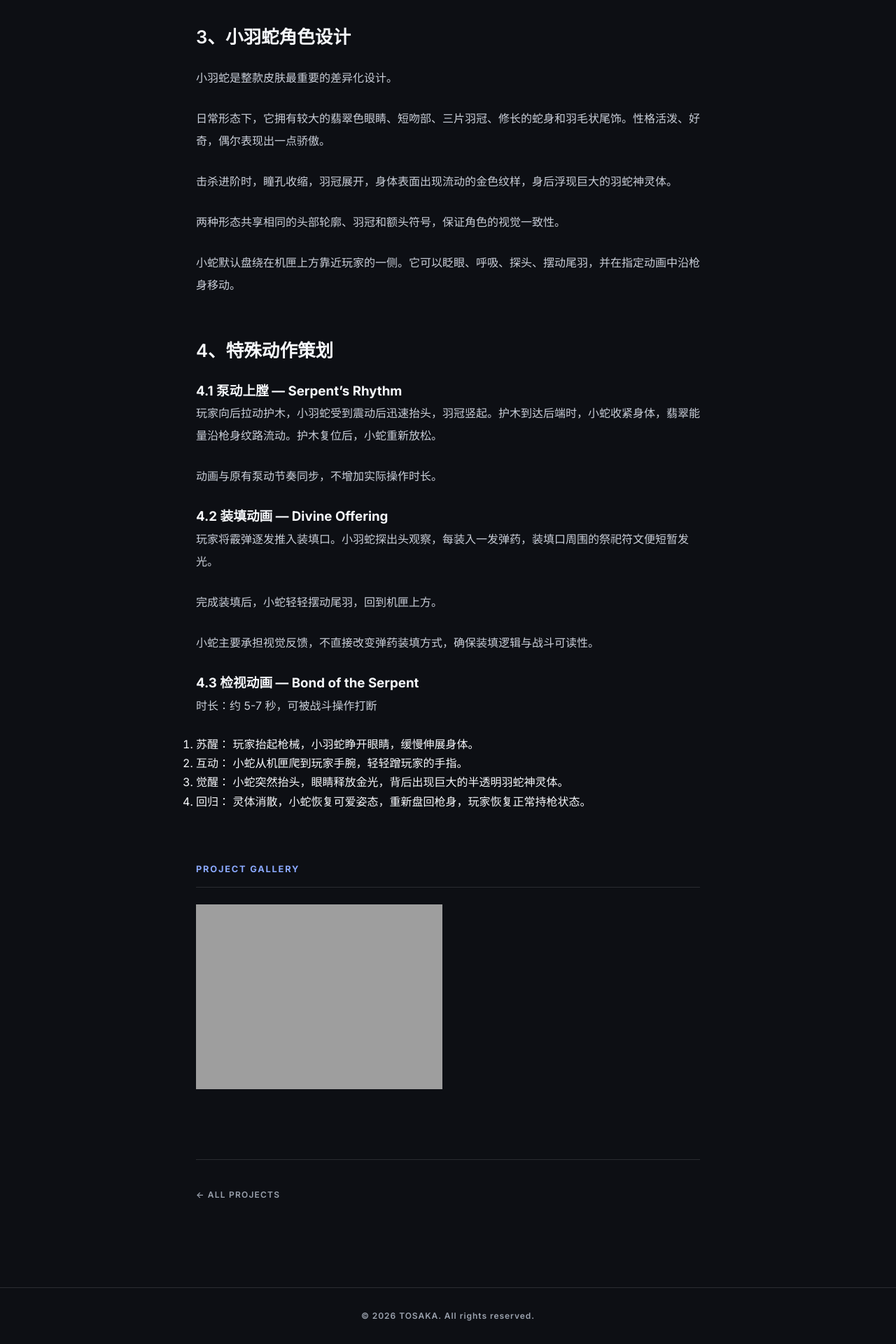
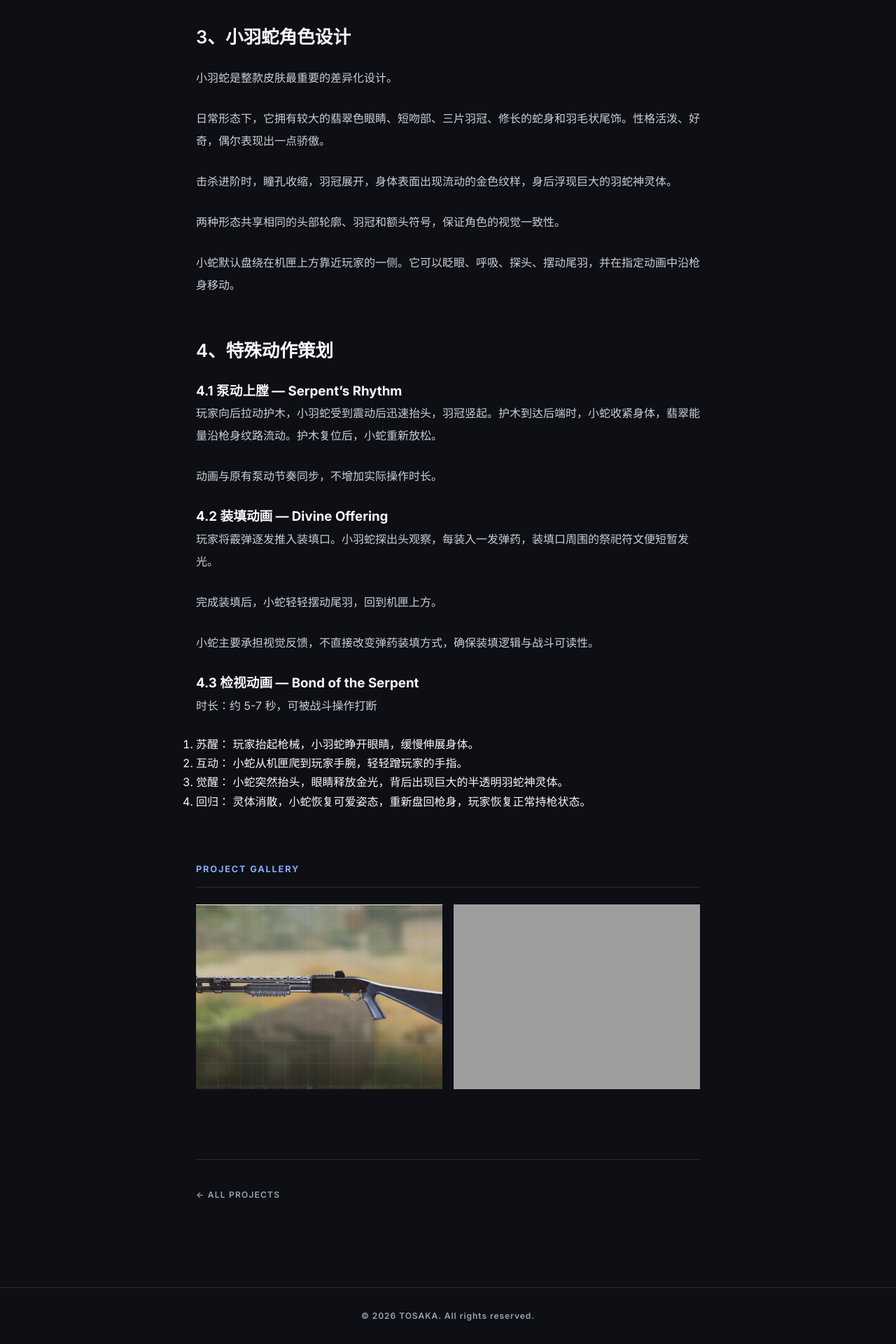
Before and after one commit to Emojiiiii/TOSAKA.github.io, a Jekyll site: the page built from _work/test.md, in a window 1280 px wide. Shown: the part 1800-3720 px from the top of the page at 70% size. Built offline with Jekyll 4.4.1, drawn with Linux system fonts in a browser that asks for light colours; grey boxes are pictures that could not be loaded.

Commit message:
Update _work/test.md (via Pages CMS)

```diff
--- a/_work/test.md
+++ b/_work/test.md
@@ -13,6 +13,7 @@ description: |-
   核心设计： 活体羽蛇 × 古代神殿
 cover: /TOSAKA.github.io/images/work/by15.png
 gallery:
+  - /TOSAKA.github.io/images/work/2026-02-15-002035.png
   - /TOSAKA.github.io/images/work/quetzalcoatl-by15-mythic-weapon-concept.png
 ---
 ## 1、设计背景
```
